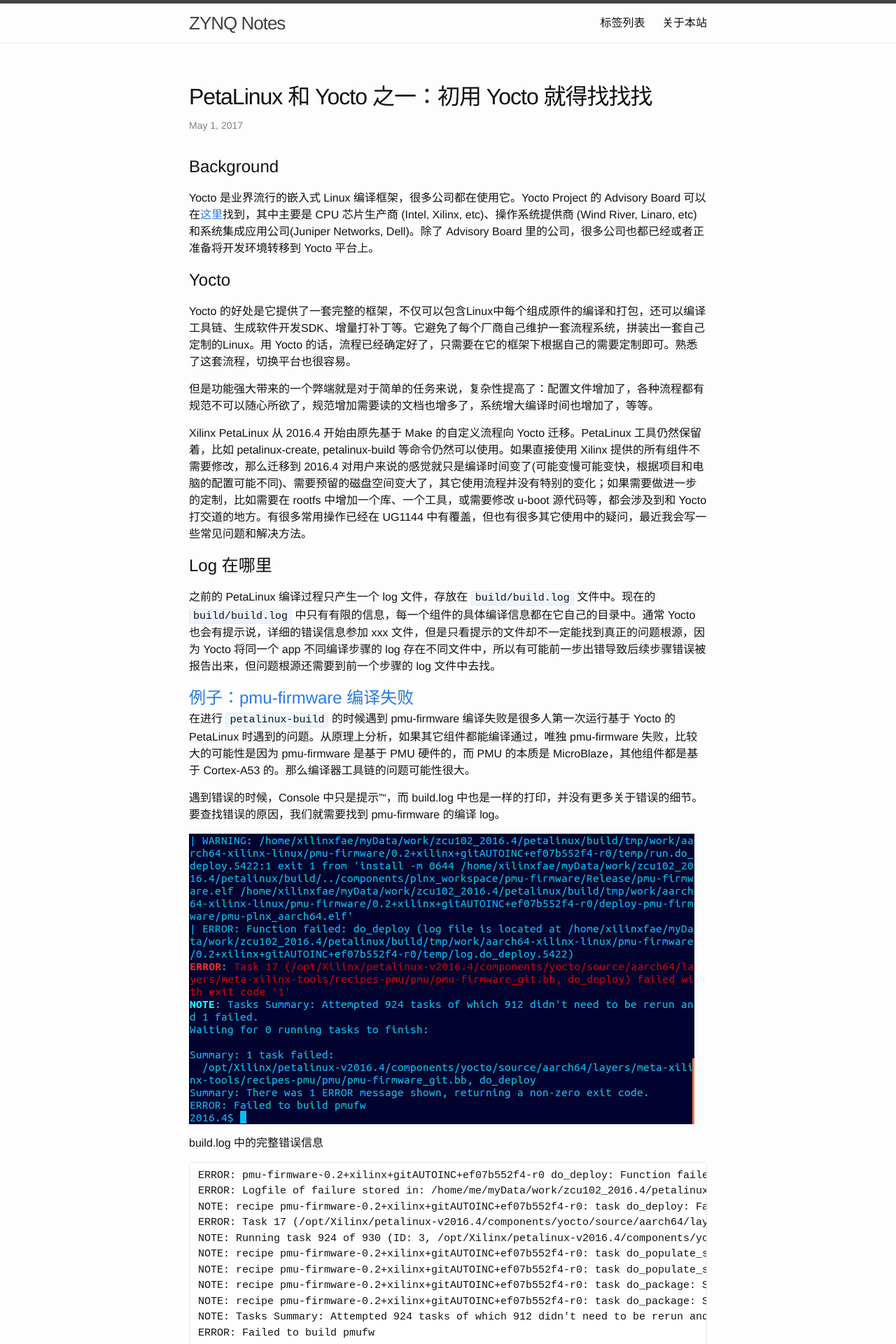
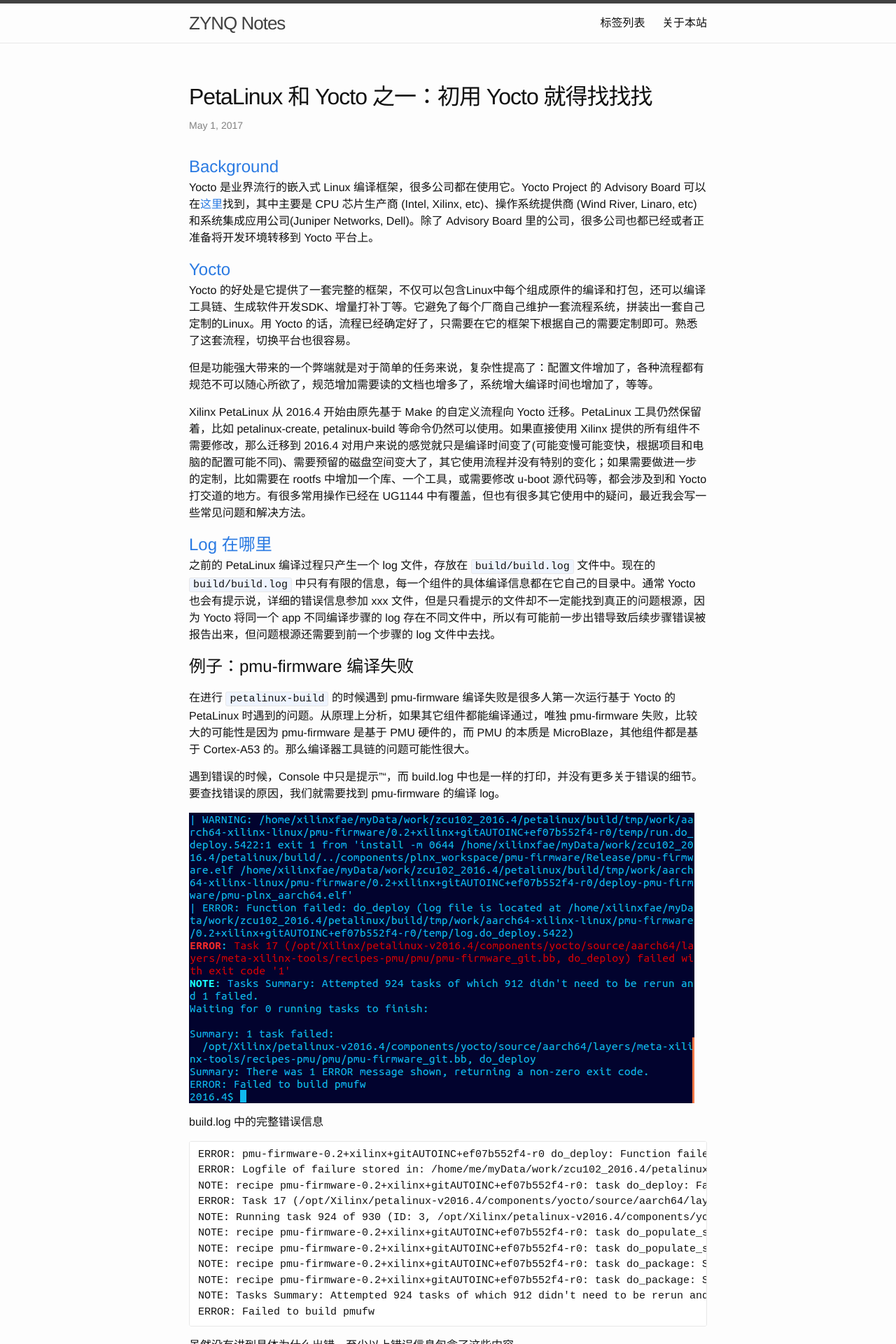
Before and after one commit to zynqnotes/zynqnotes.github.io, a Jekyll site: the page built from _posts/2017-05-01-yocto-find-files.md, in a window 1280 px wide. Shown: the top 1920 px of the page at 70% size. Built offline with Jekyll 4.4.1, drawn with Linux system fonts in a browser that asks for light colours.

Commit message:
start from h2 because h1 is for title

```diff
--- a/_posts/2017-05-01-yocto-find-files.md
+++ b/_posts/2017-05-01-yocto-find-files.md
@@ -10,11 +10,11 @@
 - MPSoC
 ---
 
-# Background
+## Background
 
 Yocto 是业界流行的嵌入式 Linux 编译框架，很多公司都在使用它。Yocto Project 的 Advisory Board 可以在[这里](https://www.yoctoproject.org/about/governance/admininstrative-leadership)找到，其中主要是 CPU 芯片生产商 (Intel, Xilinx, etc)、操作系统提供商 (Wind River, Linaro, etc) 和系统集成应用公司(Juniper Networks, Dell)。除了 Advisory Board 里的公司，很多公司也都已经或者正准备将开发环境转移到 Yocto 平台上。
 
-# Yocto
+## Yocto
 
 Yocto 的好处是它提供了一套完整的框架，不仅可以包含Linux中每个组成原件的编译和打包，还可以编译工具链、生成软件开发SDK、增量打补丁等。它避免了每个厂商自己维护一套流程系统，拼装出一套自己定制的Linux。用 Yocto 的话，流程已经确定好了，只需要在它的框架下根据自己的需要定制即可。熟悉了这套流程，切换平台也很容易。
 
@@ -22,11 +22,11 @@
 
 Xilinx PetaLinux 从 2016.4 开始由原先基于 Make 的自定义流程向 Yocto 迁移。PetaLinux 工具仍然保留着，比如 petalinux-create, petalinux-build 等命令仍然可以使用。如果直接使用 Xilinx 提供的所有组件不需要修改，那么迁移到 2016.4 对用户来说的感觉就只是编译时间变了(可能变慢可能变快，根据项目和电脑的配置可能不同)、需要预留的磁盘空间变大了，其它使用流程并没有特别的变化；如果需要做进一步的定制，比如需要在 rootfs 中增加一个库、一个工具，或需要修改 u-boot 源代码等，都会涉及到和 Yocto 打交道的地方。有很多常用操作已经在 UG1144 中有覆盖，但也有很多其它使用中的疑问，最近我会写一些常见问题和解决方法。
 
-# Log 在哪里
+## Log 在哪里
 
 之前的 PetaLinux 编译过程只产生一个 log 文件，存放在 `build/build.log` 文件中。现在的 `build/build.log` 中只有有限的信息，每一个组件的具体编译信息都在它自己的目录中。通常 Yocto 也会有提示说，详细的错误信息参加 xxx 文件，但是只看提示的文件却不一定能找到真正的问题根源，因为 Yocto 将同一个 app 不同编译步骤的 log 存在不同文件中，所以有可能前一步出错导致后续步骤错误被报告出来，但问题根源还需要到前一个步骤的 log 文件中去找。
 
-## 例子：pmu-firmware 编译失败
+### 例子：pmu-firmware 编译失败
 
 在进行 `petalinux-build` 的时候遇到 pmu-firmware 编译失败是很多人第一次运行基于 Yocto 的 PetaLinux 时遇到的问题。从原理上分析，如果其它组件都能编译通过，唯独 pmu-firmware 失败，比较大的可能性是因为 pmu-firmware 是基于 PMU 硬件的，而 PMU 的本质是 MicroBlaze，其他组件都是基于 Cortex-A53 的。那么编译器工具链的问题可能性很大。
 
```
